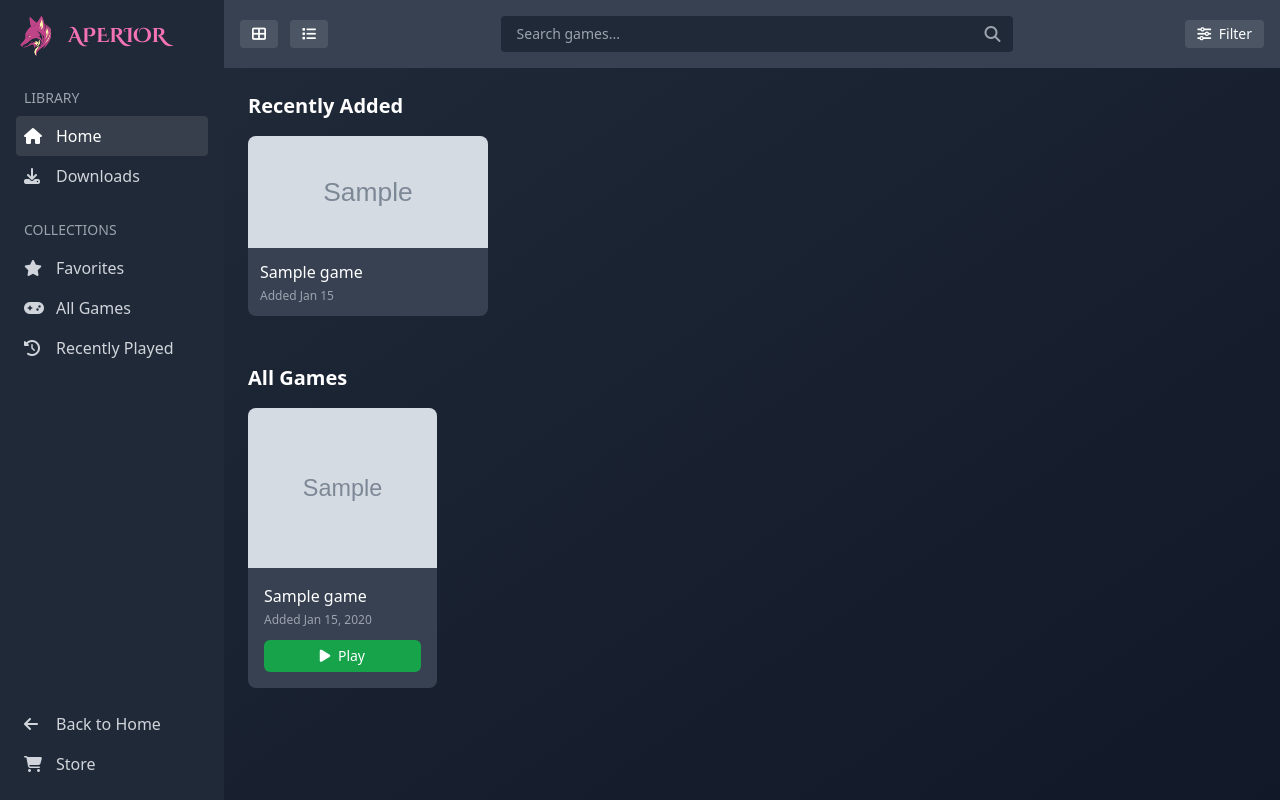
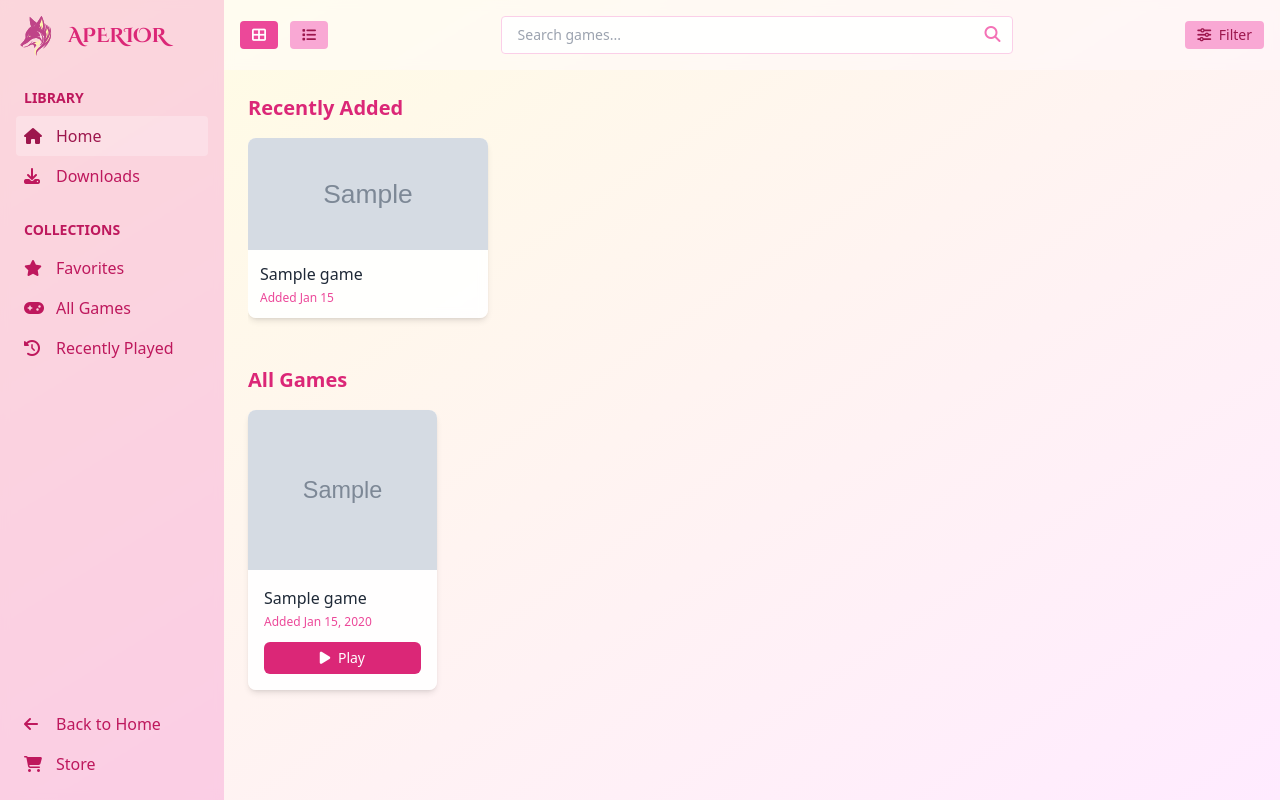
Before and after one commit to DkXenos/Aperior, a PHP site: page /inventory.php in a window 1280 px wide. Run offline with PHP 8.4, Linux system fonts and the light colour scheme; the visitor is signed in with stand-in values (Sample User, id 1); tables that the repository leaves empty or names only in its code hold one stand-in row (values such as "Sample post"); grey boxes marked "Sample" are stand-in pictures; some libraries are stand-ins or nearby versions.

Commit message:
Update inventory.php

```diff
--- a/inventory.php
+++ b/inventory.php
@@ -49,6 +49,13 @@ $recent_games = array_slice($inventory_games, 0, 5);
                 extend: {
                     screens: {
                         'xs': '475px',
+                    },
+                    colors: {
+                        aperior: {
+                            yellow: '#FFF7AD',
+                            pink: '#FFA9F9',
+                            purple: '#9D4EDD',
+                        }
                     }
                 }
             }
@@ -71,7 +78,7 @@ $recent_games = array_slice($inventory_games, 0, 5);
 
         .sidebar-item:hover,
         .sidebar-item.active {
-            background-color: rgba(255, 255, 255, 0.1);
+            background-color: rgba(255, 255, 255, 0.25);
         }
 
         @media (max-width: 767px) {
@@ -87,60 +94,60 @@ $recent_games = array_slice($inventory_games, 0, 5);
     </style>
 </head>
 
-<body class="bg-gray-900 min-h-screen text-white">
+<body class="bg-gradient-to-br from-[#FFF7AD] to-[#FFA9F9] min-h-screen text-gray-800">
     <!-- Main Container -->
     <div class="flex flex-col md:flex-row h-screen overflow-hidden">
         <!-- Mobile Header -->
-        <div class="md:hidden bg-gray-800 p-4 flex justify-between items-center">
+        <div class="md:hidden bg-white/80 backdrop-blur-sm p-4 flex justify-between items-center">
             <div class="flex items-center">
                 <img src="./assets/aperior.svg" alt="Aperior Logo" class="w-8 h-8 mr-2" />
-                <h1 class="text-lg font-bold text-pink-400 apply-custom-title-font">APERIOR</h1>
+                <h1 class="text-lg font-bold text-pink-600 apply-custom-title-font">APERIOR</h1>
             </div>
-            <button id="sidebar-toggle" class="text-white p-2">
+            <button id="sidebar-toggle" class="text-pink-600 p-2">
                 <i class="fas fa-bars"></i>
             </button>
         </div>
 
         <!-- Sidebar -->
-        <div id="sidebar" class="w-full md:w-56 bg-gray-800 flex-shrink-0 p-4 flex flex-col h-full md:static fixed top-0 left-0 z-40 transform -translate-x-full md:translate-x-0 transition-transform duration-300 ease-in-out">
+        <div id="sidebar" class="w-4/5 md:w-56 bg-pink-200/80 backdrop-blur-sm flex-shrink-0 p-4 flex flex-col h-full md:static fixed top-0 left-0 z-40 transform -translate-x-full md:translate-x-0 transition-transform duration-300 ease-in-out">
             <div class="flex items-center mb-8 md:block">
-                <button id="sidebar-close" class="md:hidden ml-auto text-white p-2">
+                <button id="sidebar-close" class="md:hidden ml-auto text-pink-600 p-2">
                     <i class="fas fa-times"></i>
                 </button>
                 <div class="flex items-center">
                     <img src="./assets/aperior.svg" alt="Aperior Logo" class="w-10 h-10 mr-3" />
-                    <h1 class="text-xl font-bold text-pink-400 apply-custom-title-font">APERIOR</h1>
+                    <h1 class="text-xl font-bold text-pink-600 apply-custom-title-font">APERIOR</h1>
                 </div>
             </div>
 
             <div class="mb-6">
-                <div class="text-sm text-gray-400 uppercase mb-2 pl-2">Library</div>
-                <div class="sidebar-item active p-2 text-white flex items-center">
+                <div class="text-sm text-pink-700 uppercase mb-2 pl-2 font-semibold">Library</div>
+                <div class="sidebar-item active p-2 text-pink-800 flex items-center">
                     <i class="fas fa-home mr-3 w-5"></i> Home
                 </div>
-                <div class="sidebar-item p-2 text-gray-300 flex items-center">
+                <div class="sidebar-item p-2 text-pink-700 flex items-center">
                     <i class="fas fa-download mr-3 w-5"></i> Downloads
                 </div>
             </div>
 
             <div class="mb-6">
-                <div class="text-sm text-gray-400 uppercase mb-2 pl-2">Collections</div>
-                <div class="sidebar-item p-2 text-gray-300 flex items-center">
+                <div class="text-sm text-pink-700 uppercase mb-2 pl-2 font-semibold">Collections</div>
+                <div class="sidebar-item p-2 text-pink-700 flex items-center">
                     <i class="fas fa-star mr-3 w-5"></i> Favorites
                 </div>
-                <div class="sidebar-item p-2 text-gray-300 flex items-center">
+                <div class="sidebar-item p-2 text-pink-700 flex items-center">
                     <i class="fas fa-gamepad mr-3 w-5"></i> All Games
                 </div>
-                <div class="sidebar-item p-2 text-gray-300 flex items-center">
+                <div class="sidebar-item p-2 text-pink-700 flex items-center">
                     <i class="fas fa-clock-rotate-left mr-3 w-5"></i> Recently Played
                 </div>
             </div>
 
             <div class="mt-auto">
-                <a href="./index.php" class="sidebar-item p-2 text-gray-300 flex items-center">
+                <a href="./index.php" class="sidebar-item p-2 text-pink-700 flex items-center">
                     <i class="fas fa-arrow-left mr-3 w-5"></i> Back to Home
                 </a>
-                <a href="./catalogue/index.php" class="sidebar-item p-2 text-gray-300 flex items-center">
+                <a href="./catalogue/index.php" class="sidebar-item p-2 text-pink-700 flex items-center">
                     <i class="fas fa-shopping-cart mr-3 w-5"></i> Store
                 </a>
             </div>
@@ -149,32 +156,32 @@ $recent_games = array_slice($inventory_games, 0, 5);
         <!-- Main Content -->
         <div class="flex-1 flex flex-col h-full overflow-hidden">
             <!-- Header/Search -->
-            <div class="bg-gray-700 p-3 sm:p-4 flex flex-col sm:flex-row justify-between items-center gap-3">
+            <div class="bg-white/80 backdrop-blur-sm p-3 sm:p-4 flex flex-col sm:flex-row justify-between items-center gap-3">
                 <div class="flex space-x-3 w-full sm:w-auto justify-center">
-                    <button id="grid-view-btn" class="bg-gray-600 hover:bg-gray-500 text-white px-3 py-1 rounded text-sm active">
+                    <button id="grid-view-btn" class="bg-pink-500 hover:bg-pink-600 text-white px-3 py-1 rounded text-sm active">
                         <i class="fas fa-th-large"></i>
                     </button>
-                    <button id="list-view-btn" class="bg-gray-600 hover:bg-gray-500 text-white px-3 py-1 rounded text-sm">
+                    <button id="list-view-btn" class="bg-pink-300 hover:bg-pink-400 text-pink-800 px-3 py-1 rounded text-sm">
                         <i class="fas fa-list"></i>
                     </button>
                 </div>
                 <div class="flex-1 w-full sm:w-auto sm:max-w-lg mx-0 sm:mx-4">
                     <div class="relative">
-                        <input type="text" placeholder="Search games..." class="w-full bg-gray-800 text-white px-4 py-2 rounded text-sm focus:outline-none focus:ring-2 focus:ring-pink-500">
-                        <i class="fas fa-search absolute right-3 top-2.5 text-gray-400"></i>
+                        <input type="text" placeholder="Search games..." class="w-full bg-white/90 border border-pink-200 text-gray-800 px-4 py-2 rounded text-sm focus:outline-none focus:ring-2 focus:ring-pink-500">
+                        <i class="fas fa-search absolute right-3 top-2.5 text-pink-400"></i>
                     </div>
                 </div>
                 <div class="w-full sm:w-auto flex justify-center">
-                    <button class="bg-gray-600 hover:bg-gray-500 text-white px-3 py-1 rounded text-sm">
+                    <button class="bg-pink-300 hover:bg-pink-400 text-pink-800 px-3 py-1 rounded text-sm">
                         <i class="fas fa-sliders mr-1"></i> Filter
                     </button>
                 </div>
             </div>
 
             <!-- Content Area -->
-            <div class="flex-1 overflow-y-auto p-3 sm:p-6 bg-gradient-to-br from-gray-800 to-gray-900">
+            <div class="flex-1 overflow-y-auto p-3 sm:p-6 bg-gradient-to-br from-[#FFFBE6] to-[#FFEBFF]">
                 <?php if (isset($_SESSION['payment_message'])): ?>
-                    <div class="mb-4 p-3 rounded-md bg-green-800 text-green-100">
+                    <div class="mb-4 p-3 rounded-md bg-green-100 text-green-800 border border-green-200">
                         <?php echo $_SESSION['payment_message'];
                         unset($_SESSION['payment_message']); ?>
                     </div>
@@ -182,15 +189,15 @@ $recent_games = array_slice($inventory_games, 0, 5);
 
                 <?php if (!empty($recent_games)): ?>
                     <div class="mb-8">
-                        <h2 class="text-xl font-bold text-white mb-4">Recently Added</h2>
+                        <h2 class="text-xl font-bold text-pink-600 mb-4">Recently Added</h2>
                         <div class="grid grid-cols-1 xs:grid-cols-2 sm:grid-cols-3 md:grid-cols-4 lg:grid-cols-5 gap-4 sm:flex sm:space-x-4 sm:overflow-x-auto sm:pb-4">
                             <?php foreach ($recent_games as $game): ?>
                                 <div class="flex-shrink-0 sm:w-60">
-                                    <div class="game-card bg-gray-700 rounded-lg overflow-hidden">
+                                    <div class="game-card bg-white/90 backdrop-blur-sm rounded-lg overflow-hidden shadow-md">
                                         <img src="<?php echo htmlspecialchars($game['image_url'] ?: './assets/image_placeholder.png'); ?>" alt="<?php echo htmlspecialchars($game['title']); ?>" class="w-full h-28 object-cover">
                                         <div class="p-3">
-                                            <h3 class="font-medium text-white"><?php echo htmlspecialchars($game['title']); ?></h3>
-                                            <p class="text-xs text-gray-400 mt-1">Added <?php echo date("M j", strtotime($game['purchase_date'])); ?></p>
+                                            <h3 class="font-medium text-gray-800"><?php echo htmlspecialchars($game['title']); ?></h3>
+                                            <p class="text-xs text-pink-500 mt-1">Added <?php echo date("M j", strtotime($game['purchase_date'])); ?></p>
                                         </div>
                                     </div>
                                 </div>
@@ -199,12 +206,12 @@ $recent_games = array_slice($inventory_games, 0, 5);
                     </div>
                 <?php endif; ?>
 
-                <h2 class="text-xl font-bold text-white mb-4">All Games</h2>
+                <h2 class="text-xl font-bold text-pink-600 mb-4">All Games</h2>
 
                 <?php if (empty($inventory_games)): ?>
-                    <div class="bg-gray-700 rounded-lg p-4 sm:p-8 text-center">
-                        <i class="fas fa-gamepad text-5xl text-gray-500 mb-4"></i>
-                        <p class="text-gray-300 text-lg mb-4">Your library is empty</p>
+                    <div class="bg-white/90 backdrop-blur-sm rounded-lg p-4 sm:p-8 text-center shadow-md">
+                        <i class="fas fa-gamepad text-5xl text-pink-400 mb-4"></i>
+                        <p class="text-gray-700 text-lg mb-4">Your library is empty</p>
                         <a href="./catalogue/index.php" class="inline-block bg-pink-600 hover:bg-pink-700 text-white font-medium px-6 py-2 rounded-md transition-colors">
                             Browse Games
                         </a>
@@ -213,13 +220,13 @@ $recent_games = array_slice($inventory_games, 0, 5);
                     <!-- Grid View (default) -->
                     <div id="grid-view" class="grid grid-cols-1 xs:grid-cols-2 sm:grid-cols-2 md:grid-cols-3 lg:grid-cols-4 xl:grid-cols-5 gap-4">
                         <?php foreach ($inventory_games as $game): ?>
-                            <div class="game-card bg-gray-700 rounded-lg overflow-hidden">
+                            <div class="game-card bg-white/90 backdrop-blur-sm rounded-lg overflow-hidden shadow-md">
                                 <img src="<?php echo htmlspecialchars($game['image_url'] ?: './assets/image_placeholder.png'); ?>" alt="<?php echo htmlspecialchars($game['title']); ?>" class="w-full h-32 sm:h-40 object-cover">
                                 <div class="p-3 sm:p-4">
-                                    <h3 class="font-medium text-white"><?php echo htmlspecialchars($game['title']); ?></h3>
-                                    <p class="text-xs text-gray-400 mt-1">Added <?php echo date("M j, Y", strtotime($game['purchase_date'])); ?></p>
+                                    <h3 class="font-medium text-gray-800"><?php echo htmlspecialchars($game['title']); ?></h3>
+                                    <p class="text-xs text-pink-500 mt-1">Added <?php echo date("M j, Y", strtotime($game['purchase_date'])); ?></p>
                                     <div class="flex mt-3">
-                                        <button class="flex-1 bg-green-600 hover:bg-green-700 text-white font-medium py-1.5 px-3 rounded-md text-sm transition-colors">
+                                        <button class="flex-1 bg-pink-600 hover:bg-pink-700 text-white font-medium py-1.5 px-3 rounded-md text-sm transition-colors">
                                             <i class="fas fa-play mr-1"></i> Play
                                         </button>
                                     </div>
@@ -231,14 +238,14 @@ $recent_games = array_slice($inventory_games, 0, 5);
                     <!-- List View (hidden by default) -->
                     <div id="list-view" class="hidden space-y-2">
                         <?php foreach ($inventory_games as $game): ?>
-                            <div class="game-card bg-gray-700 rounded-lg overflow-hidden flex">
+                            <div class="game-card bg-white/90 backdrop-blur-sm rounded-lg overflow-hidden shadow-md flex">
                                 <img src="<?php echo htmlspecialchars($game['image_url'] ?: './assets/image_placeholder.png'); ?>" alt="<?php echo htmlspecialchars($game['title']); ?>" class="w-20 h-20 object-cover">
                                 <div class="p-3 flex-1 flex items-center justify-between">
                                     <div>
-                                        <h3 class="font-medium text-white"><?php echo htmlspecialchars($game['title']); ?></h3>
-                                        <p class="text-xs text-gray-400">Added <?php echo date("M j, Y", strtotime($game['purchase_date'])); ?></p>
+                                        <h3 class="font-medium text-gray-800"><?php echo htmlspecialchars($game['title']); ?></h3>
+                                        <p class="text-xs text-pink-500">Added <?php echo date("M j, Y", strtotime($game['purchase_date'])); ?></p>
                                     </div>
-                                    <button class="bg-green-600 hover:bg-green-700 text-white font-medium py-1 px-3 rounded-md text-sm transition-colors">
+                                    <button class="bg-pink-600 hover:bg-pink-700 text-white font-medium py-1 px-3 rounded-md text-sm transition-colors">
                                         <i class="fas fa-play mr-1"></i> Play
                                     </button>
                                 </div>
```
